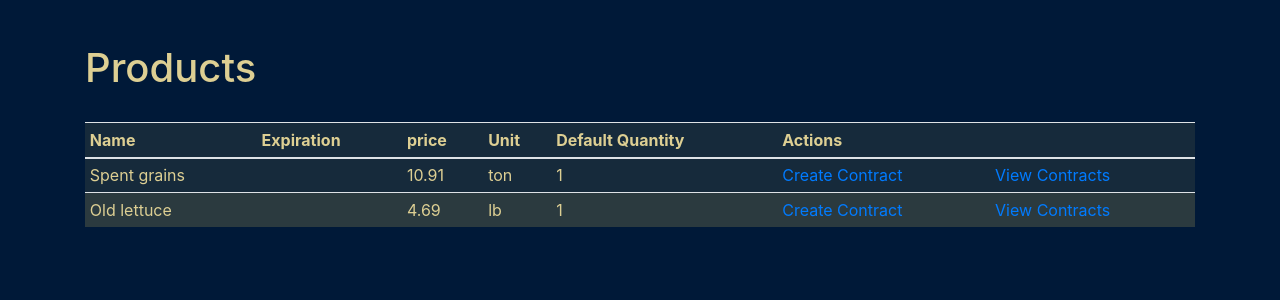
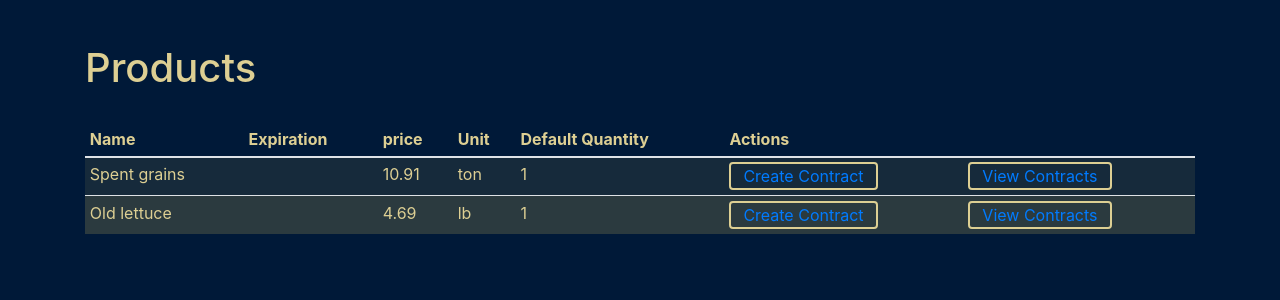
Before and after one commit to alekconservis/futures, a Django app: page /products in a window 1280 px wide. Shown: the part 56-356 px from the top of the page. Run offline with Django 3.2, Linux system fonts and the light colour scheme; data comes from the database, SQL or seed files in the repository; some libraries are stand-ins or nearby versions.

Commit message:
added initial button to products table.

```diff
--- a/futures/website/fixtures/contracts.json
+++ b/futures/website/fixtures/contracts.json
@@ -18,5 +18,5 @@
       "description": "Raw corn husks",
       "end_date": "2019-10-04"
     }
-  }
+  },
 ]
--- a/futures/website/templates/website/base_template.html
+++ b/futures/website/templates/website/base_template.html
@@ -99,12 +99,24 @@
         color: black;
         border-radius: 5px;
     }
+    .table th{
+        border-top: none;
+    }
     tr:first-child {}
-    tr:nth-child(even) {
+    .table-body:nth-child(even) {
         background-color: rgba(214, 191, 92, 0.2);
     }
-    tr:nth-child(odd) {
+    .table-body:nth-child(odd) {
         background-color: rgba(214, 191, 92, 0.1);
+    }
+    .table-button{
+        border: 2px solid #DDCF93;
+        color: black;
+        padding-top:0px;
+        padding-bottom:0px;
+    }
+    .table-button:a{
+        color: #DDCF93;
     }
 </style>
 
--- a/futures/website/templates/website/contracts.html
+++ b/futures/website/templates/website/contracts.html
@@ -17,7 +17,7 @@
     </thead>
     <tbody>
       {% for contract in contract_list %}
-        <tr>
+        <tr class="table-body">
           <td>{{ contract.product }}</td>
           <td>${{ contract.price }}</td>
           <td>{{ contract.buyer }}</td>
--- a/futures/website/templates/website/products.html
+++ b/futures/website/templates/website/products.html
@@ -12,20 +12,28 @@
           <th scope="col">price</th>
           <th scope="col">Unit</th>
           <th scope="col">Default Quantity</th>
-          <th>Actions</th>
+          <th scope="col">Actions</th>
           <th></th>
         </tr>
       </thead>
       <tbody>
         {% for product in product_list %}
-          <tr>
+          <tr class="table-body">
             <td>{{ product.name }}</td>
             <td>{{ product.expires_at }}</td>
             <td>{{ product.price }}</td>
             <td>{{ product.unit }}</td>
             <td>{{ product.default_quantity }}</td>
-            <td><a href="/products/{{ product.id }}/contracts/new">Create Contract</a></td>
-            <td><a href="{% url 'contract_list'  %}?product={{ product.id }}">View Contracts</a></td>
+            <td>
+              <button type="button" class="table-button btn">
+                <a href="/products/{{ product.id }}/contracts/new">Create Contract</a>
+              </button>
+            </td>
+            <td>
+              <button type="button" class="table-button btn">
+                <a href="{% url 'contract_list'  %}?product={{ product.id }}">View Contracts</a>
+              </button>
+            </td>
           </tr>
         {% endfor %}
       </tbody>
```
